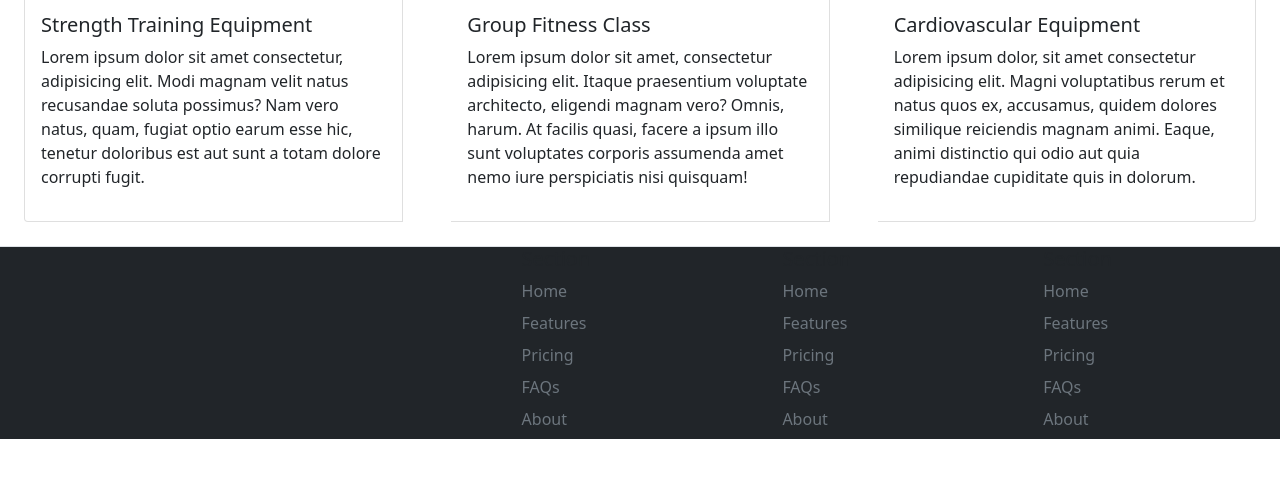
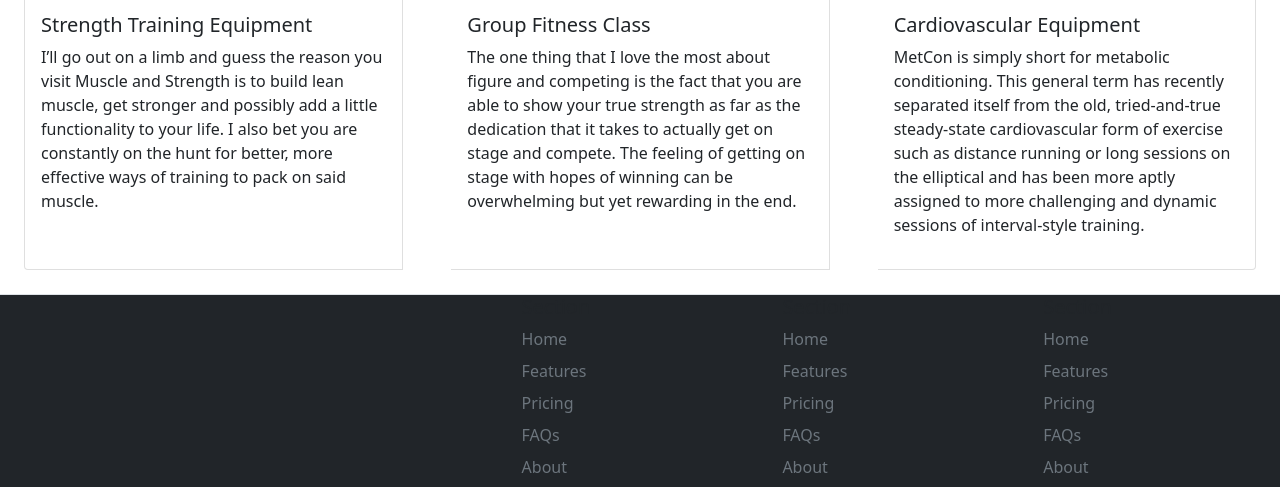
Before and after one commit to sanam13lu/-my-gym, a plain HTML site: page services.html in a window 1280 px wide. Shown: the part 367-854 px from the top of the page. Before the commit the page ends 806 px from the top, so only its background shows below. Drawn offline with nearby package versions, Linux system fonts and the light colour scheme.

Commit message:
Update services.html

```diff
--- a/services.html
+++ b/services.html
@@ -65,9 +65,7 @@
             <img src="assets/k.jpg" class="card-img-top" alt="...">
             <div class="card-body">
                 <h5 class="card-title">Strength Training Equipment</h5>
-                <p class="card-text">Lorem ipsum dolor sit amet consectetur, adipisicing elit. Modi magnam velit natus
-                    recusandae soluta possimus? Nam vero natus, quam, fugiat optio earum esse hic, tenetur doloribus est
-                    aut sunt a totam dolore corrupti fugit.</p>
+                <p class="card-text">I’ll go out on a limb and guess the reason you visit Muscle and Strength is to build lean muscle, get stronger and possibly add a little functionality to your life. I also bet you are constantly on the hunt for better, more effective ways of training to pack on said muscle.</p>
                 <p class="card-text"><small class="text-muted"></small></p>
             </div>
         </div>
@@ -75,9 +73,9 @@
             <img src="assets/5.jpg" class="card-img-top" alt="...">
             <div class="card-body">
                 <h5 class="card-title">Group Fitness Class</h5>
-                <p class="card-text">Lorem ipsum dolor sit amet, consectetur adipisicing elit. Itaque praesentium
-                    voluptate architecto, eligendi magnam vero? Omnis, harum. At facilis quasi, facere a ipsum illo sunt
-                    voluptates corporis assumenda amet nemo iure perspiciatis nisi quisquam!</p>
+                <p class="card-text">The one thing that I love the most about figure and competing is the fact that you are able to show your true strength as far as the dedication that it takes to actually get on stage and compete. The feeling of getting on stage with hopes of winning can be overwhelming but yet rewarding in the end.
+
+</p>
                 <p class="card-text"><small class="text-muted"></small></p>
             </div>
         </div>
@@ -85,9 +83,9 @@
             <img src="assets/h.jpg" class="card-img-top" alt="...">
             <div class="card-body">
                 <h5 class="card-title">Cardiovascular Equipment</h5>
-                <p class="card-text">Lorem ipsum dolor, sit amet consectetur adipisicing elit. Magni voluptatibus rerum
-                    et natus quos ex, accusamus, quidem dolores similique reiciendis magnam animi. Eaque, animi
-                    distinctio qui odio aut quia repudiandae cupiditate quis in dolorum.</p>
+                <p class="card-text">MetCon is simply short for metabolic conditioning. This general term has recently separated itself from the old, tried-and-true steady-state cardiovascular form of exercise such as distance running or long sessions on the elliptical and has been more aptly assigned to more challenging and dynamic sessions of interval-style training.
+
+</p>
                 <p class="card-text"><small class="text-muted"></small></p>
             </div>
         </div>
```
